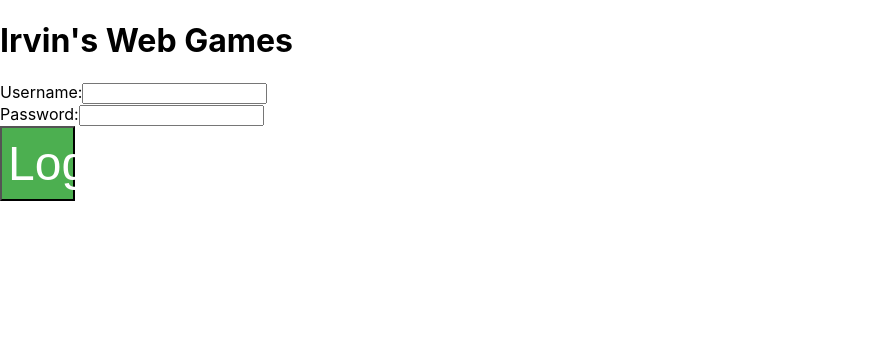
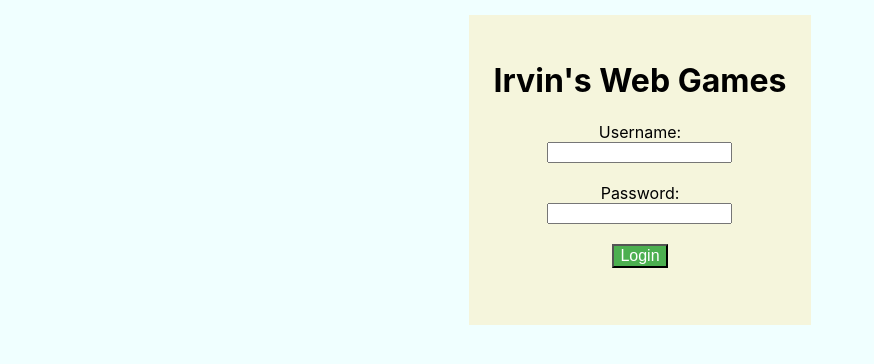
Before and after one commit to IrvinBarham1/web-games, a React (Create React App) app in the folder client/: page / in a window 1280 px wide. Shown: the top 364 px of the page, without its empty margins (0-874 px from the left). Built offline with nearby package versions, Linux system fonts and the light colour scheme; no server answers.

Commit message:
adding snakes and ladders

```diff
--- a/client/src/places/components/Navbar.jsx
+++ b/client/src/places/components/Navbar.jsx
@@ -12,7 +12,10 @@ const Navbar = () => {
             </div>
                 <ul class ="nav-links">
                     <li>
-                        <Link to="/">Home</Link>
+                        <Link to="/">Logout</Link>
+                    </li>
+                    <li>
+                        <Link to="/Home">Home</Link>
                     </li>
                     <li>
                         <Link to="/library">Library</Link>
--- /dev/null
+++ b/client/src/places/components/SnakesAndLadders.jsx
@@ -0,0 +1,40 @@
+import React, { useEffect, useState } from 'react'
+import "./assets/SnakesAndLadders.css";
+
+function SnakesAndLadders () {
+    const [board, setBoard] = useState(Array.from({ length: 10 }, () => Array(10).fill(0)));
+
+    useEffect(() => {
+        // Initialize the game board or perform any setup here
+    }, []);
+
+    const rollDice = () => {
+        return Math.floor(Math.random() * 6) + 1;
+    }
+
+   const handlePlayerMove = (currentPosition) => {
+        const diceRoll = rollDice();
+        const newPosition = currentPosition + diceRoll;
+   }
+    return (
+        <div className="game-container">
+            <h1 className="game-name">Snakes and Ladders</h1>
+            <img className="image-board" src="/snakesladdersboard.jpg" alt="Board Game"/>
+            <div className="board-container">
+                {board.map((row, rowIndex) => (
+                    <div key={rowIndex} className="board-row">
+                        {row.map((cell, colIndex) => {
+                            const cellNum = rowIndex * 10 + colIndex + 1;
+                            return (
+                            <div key={colIndex} className="board-col">
+                                {cellNum}
+                            </div>
+                            )
+                        })}
+                    </div>
+                ))}
+            </div>
+        </div>
+    )
+}
+export default SnakesAndLadders;
--- a/client/src/places/components/GameView.jsx
+++ b/client/src/places/components/TicTacToe.jsx
@@ -1,7 +1,7 @@
 import React, { useEffect, useState } from 'react'
-import "../pages/GameView.css";
+import "./assets/TicTacToe.css";
 
-function GameView () {
+function TicTacToe () {
     const [selectedCell_1, setSelectedCell_1] = useState(null);
     const [selectedCell_2, setSelectedCell_2] = useState(null);
     const [selectedCell_3, setSelectedCell_3] = useState(null);
@@ -289,4 +289,4 @@ function GameView () {
     )
 }
 
-export default GameView;
+export default TicTacToe;
--- /dev/null
+++ b/client/src/places/components/assets/SnakesAndLadders.css
@@ -0,0 +1,33 @@
+.game-name {
+    font-size: 26px;
+    justify-content: center;
+    display: flex;
+}
+.image-board{
+    display: grid;
+    grid-template-columns: repeat(auto-fill, minmax(100px, 1fr));
+    justify-self: center;
+    grid-template-columns: repeat(10, 100px);
+    grid-template-rows: repeat(10, 100px);
+    height: 70vh;
+}
+.baord-container {
+    display: grid;
+    grid-template-columns: repeat(10, 1fr);
+    grid-template-rows: repeat(10, 1fr);
+    width: 500px; /* adjust to your image size */
+    height: 500px; /* adjust to your image size */
+    gap: 1px;
+  }
+
+  .board-row {
+    display: contents;
+  }
+
+  .board-col {
+    border: 1px solid rgba(0, 0, 0, 0.2);
+    /* Optional: center content */
+    display: flex;
+    align-items: center;
+    justify-content: center;
+  }
--- /dev/null
+++ b/client/src/places/pages/GameLibrary.css
@@ -0,0 +1,7 @@
+.game-names {
+    display: grid;
+    width: fit-content;
+    height: fit-content;
+    font-size: 1rem;
+    padding: 10px 15px;
+}
--- a/client/src/places/pages/GameLibrary.jsx
+++ b/client/src/places/pages/GameLibrary.jsx
@@ -1,15 +1,21 @@
 import Navbar from "../components/Navbar";
-import GameView from "../components/GameView";
+import TicTacToe from "../components/TicTacToe";
+import SnakesAndLadders from "../components/SnakesAndLadders";
+import "./GameLibrary.css";
+import React, { useState } from "react";
 
 const GameLibrary = () => {
+    const [selectedGame, setSelectedGame] = useState(null);
 
     return(
         <div>
             <Navbar />
             <h1>Game Library</h1>
-            <p>tic tac toe</p>
-            <p>guessing game</p>
-            <GameView />
+            <button class="game-names" onClick={() => setSelectedGame("TicTacToe")}>Tic-Tac-Toe</button>
+            <button class="game-names" onClick={() => setSelectedGame("SnakesAndLadders")}>Snakes and Ladders</button>
+
+            {selectedGame === "TicTacToe" && <TicTacToe />}
+            {selectedGame === "SnakesAndLadders" && <SnakesAndLadders />}
         </div>
     )
 }
--- /dev/null
+++ b/client/src/user/pages/login.css
@@ -0,0 +1,42 @@
+body {
+    background-color: azure;
+}
+
+.login {
+    display: flex;
+    justify-self: center;
+    align-items: center;
+    padding: 15px;
+
+
+}
+form {
+    background-color: beige;
+    display: flexbox;
+    width: 100%;
+    height: auto;
+    padding: 25px;
+
+}
+.login-button {
+    display: flex;
+    width: fit-content;
+    height: fit-content;
+    justify-self: center;
+    font-size: 1rem;
+}
+label {
+    display: flex;
+    justify-content: center;
+}
+input {
+    display: flex;
+    justify-self: center;
+}
+
+.login-alert {
+    display: flex;
+    justify-content: center;
+    font-weight:bold;
+    color: #ff0000;
+}
--- a/client/src/user/pages/login.jsx
+++ b/client/src/user/pages/login.jsx
@@ -1,5 +1,6 @@
 import React, { useEffect, useState } from 'react'
 import { useNavigate } from 'react-router-dom';
+import "./login.css"
 
 
 const Login = () => {
@@ -8,6 +9,7 @@ const Login = () => {
     const [password, setPassword] = useState(null);
     const [authUsers, setAuthUsers] = useState([]);
     const [authPass, setAuthPass] = useState([]);
+    const [loginAlert, setLoginAlert] = useState(null);
 
     useEffect(() => {
         fetch('/authUsers')
@@ -20,15 +22,18 @@ const Login = () => {
 
     const Authorize = (event) => {
         event.preventDefault();
-        const form = event.target;
-        if(authUsers.includes(userName) && authPass.includes(form.password.value)){
-            alert("Youre in!");
-            navigate('/home', {replace: true});
+        if(authUsers.includes(userName) && authPass.includes(password)){
+            setLoginAlert("Validating account in S3 Database..."); //Placeholder for database validation
+            setTimeout(() => {
+                navigate('/home', {replace: true});
+            }, 3000);
         }
         else{
-            alert("Incorrect Login");
-            setUserName('');
-            setPassword('');
+            setLoginAlert("Failed Try Again");
+            setTimeout(() => {
+                setUserName('');
+                setPassword('');
+            }, 1000);
         }
     }
 
@@ -42,7 +47,8 @@ const Login = () => {
                 <label>Password:</label>
                 <input type="password" name="password" value={password} onChange={pass => setPassword(pass.target.value)} required/>
                 <br/>
-                <button type="submit">Login</button>
+                <button class="login-button" type="submit">Login</button>
+                <p class="login-alert">{loginAlert}</p>
             </form>
         </div>
     )
```
Also changed, not shown: client/public/snakesladdersboard.jpg (added), client/src/places/components/assets/TicTacToe.css (renamed from client/src/places/pages/GameView.css).
